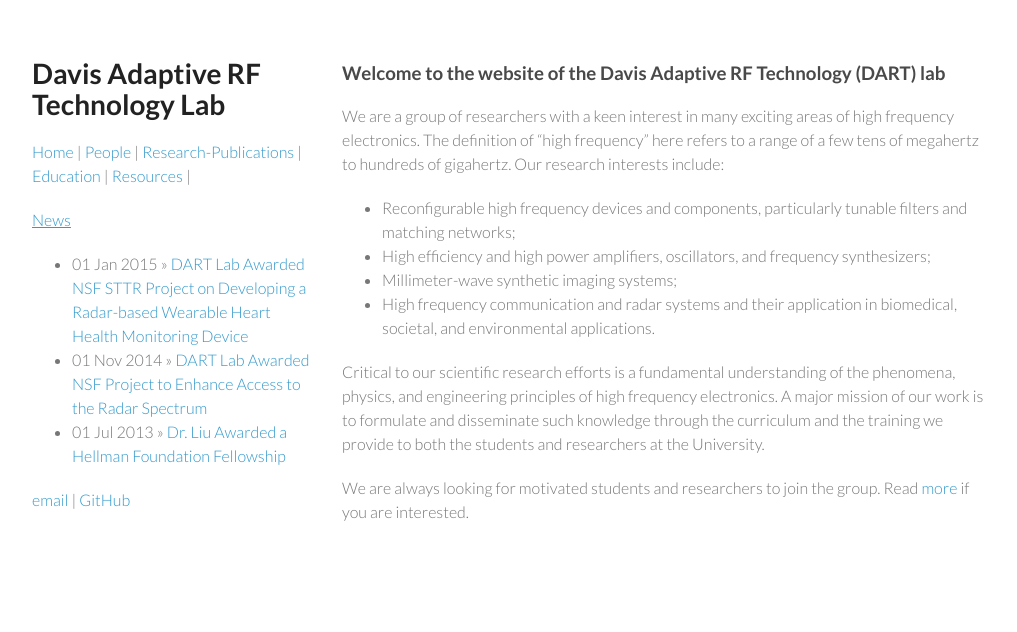
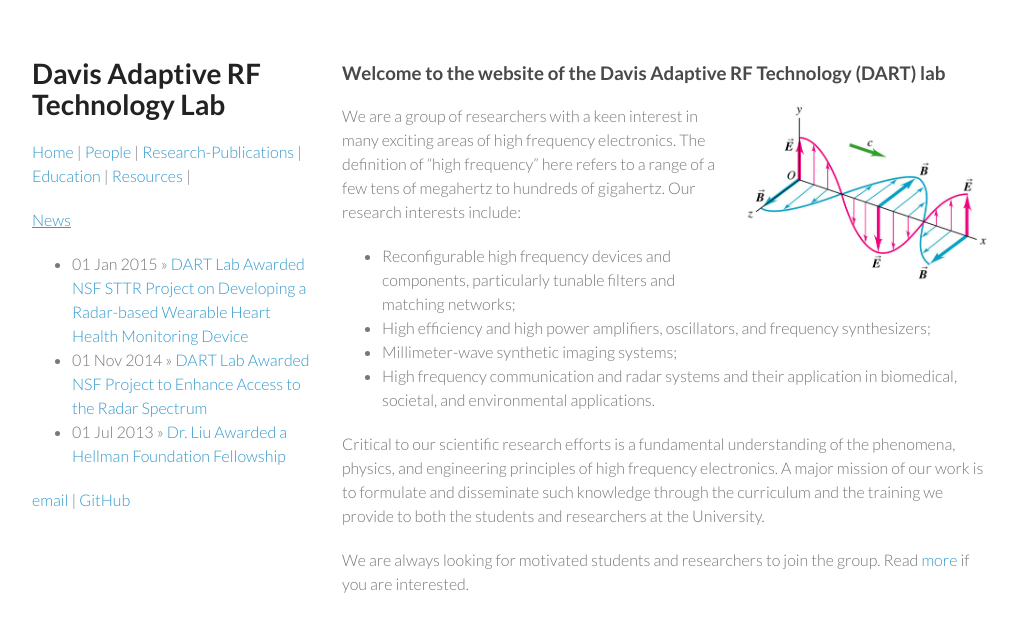
Before and after one commit to ucdart/ucdart.github.io, a Jekyll site: the page built from index.md, in a window 1280 px wide. Shown: the top 632 px of the page, without its empty margins (128-1145 px from the left). Built offline with Jekyll 4.4.1, drawn with Linux system fonts in a browser that asks for light colours.

Commit message:
Updated index.md

```diff
--- a/index.md
+++ b/index.md
@@ -5,6 +5,7 @@
 ---
 
 ### Welcome to the website of the Davis Adaptive RF Technology (DART) lab
+<img src="/images/emwave.png" width="250px" style="float:right; margin-top:0px; margin-left:10px;">
 
 We are a group of researchers with a keen interest in many exciting areas of high frequency electronics. The definition of "high frequency" here refers to a range of a few tens of megahertz to hundreds of gigahertz. Our research interests include:
 
```
